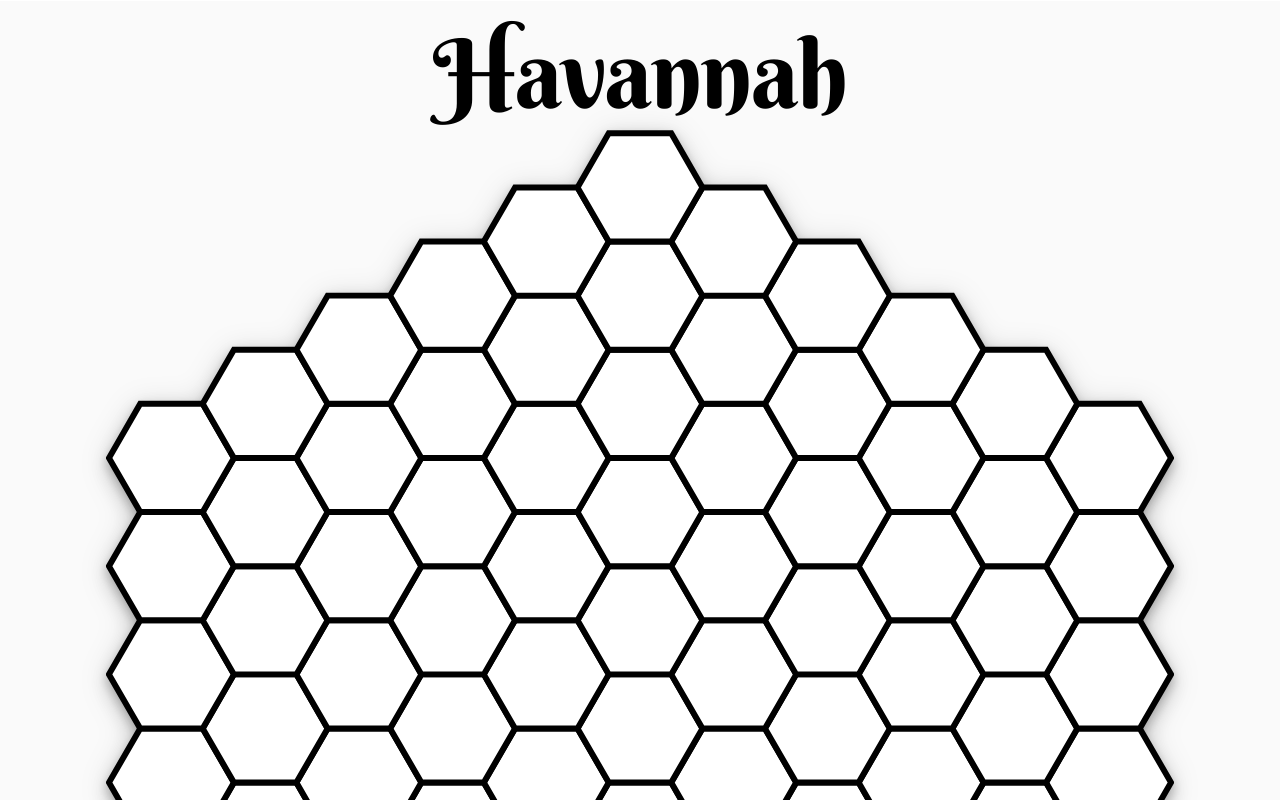
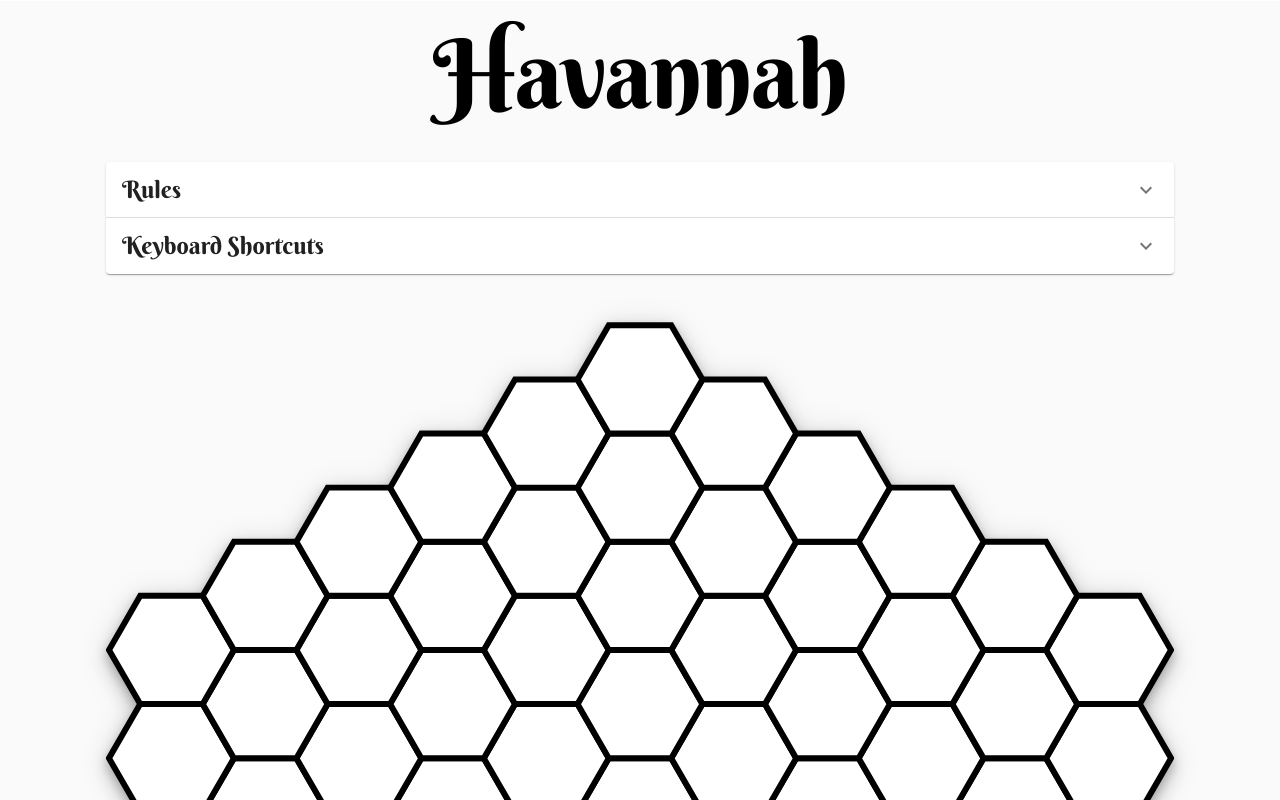
Before and after one commit to devinsm/better-havannah, a React (Create React App) app: page / in a window 1280 px wide. Shown: the top 800 px of the page. Built offline with nearby package versions, Linux system fonts and the light colour scheme.

Commit message:
Adds some expansion boxes with details

```diff
--- a/package.json
+++ b/package.json
@@ -4,6 +4,7 @@
   "private": true,
   "dependencies": {
     "@material-ui/core": "^4.9.2",
+    "@material-ui/icons": "^4.9.1",
     "@types/lodash": "^4.14.149",
     "axios": "^0.19.2",
     "lodash": "^4.17.15",
--- a/src/App.tsx
+++ b/src/App.tsx
@@ -3,6 +3,7 @@ import Board from 'components/Board';
 import { Typography } from '@material-ui/core';
 import { makeStyles, createStyles } from '@material-ui/core/styles';
 import debounce from 'lodash/debounce';
+import InformationPanels from 'components/InformationPanels';
 
 const MAX_CONTENT_WIDTH_PX = 1100;
 const CONTENT_PADDING_PX = 16;
@@ -46,6 +47,7 @@ const App: React.ComponentType = () => {
     <div className={styleClasses.root}>
       <div className={styleClasses.content}>
         <Typography variant="h1">Havannah</Typography>
+        <InformationPanels />
         <Board widthPx={boardWidthPx} />
       </div>
     </div>
--- /dev/null
+++ b/src/components/InformationPanels.tsx
@@ -0,0 +1,53 @@
+import React from 'react';
+import {
+  ExpansionPanel,
+  ExpansionPanelDetails,
+  ExpansionPanelSummary,
+  Typography
+} from '@material-ui/core';
+import { withStyles, createStyles } from '@material-ui/core/styles';
+import ExpandMoreIcon from '@material-ui/icons/ExpandMore';
+
+export interface InformationPanelsProps {
+  classes: {
+    root: string;
+  };
+}
+
+const InformationPanels: React.ComponentType<InformationPanelsProps> = ({
+  classes
+}: InformationPanelsProps) => {
+  return (
+    <div className={classes.root}>
+      <ExpansionPanel aria-controls="rules-content" id="rules-header">
+        <ExpansionPanelSummary expandIcon={<ExpandMoreIcon />}>
+          <Typography variant="h5" component="h2">
+            Rules
+          </Typography>
+        </ExpansionPanelSummary>
+        <ExpansionPanelDetails>rules go here...</ExpansionPanelDetails>
+      </ExpansionPanel>
+      <ExpansionPanel
+        aria-controls="keyboard-nav-content"
+        id="keyboard-nav-header"
+      >
+        <ExpansionPanelSummary expandIcon={<ExpandMoreIcon />}>
+          <Typography variant="h5" component="h2">
+            Keyboard Shortcuts
+          </Typography>
+        </ExpansionPanelSummary>
+        <ExpansionPanelDetails>keyboard goes here...</ExpansionPanelDetails>
+      </ExpansionPanel>
+    </div>
+  );
+};
+
+export default withStyles(theme =>
+  createStyles({
+    root: {
+      width: '100%',
+      marginBottom: theme.spacing(6),
+      marginTop: theme.spacing(4)
+    }
+  })
+)(InformationPanels);
--- a/src/index.tsx
+++ b/src/index.tsx
@@ -14,7 +14,7 @@ require('typeface-berkshire-swash');
 
 const WrappedApp: React.ComponentType = () => {
   const prefersDarkMode = useMediaQuery('(prefers-color-scheme: dark)');
-
+  const headerFontFamily = "'Berkshire Swash', cursive";
   const theme = React.useMemo(
     () =>
       responsiveFontSizes(
@@ -24,7 +24,22 @@ const WrappedApp: React.ComponentType = () => {
           },
           typography: {
             h1: {
-              fontFamily: "'Berkshire Swash', cursive"
+              fontFamily: headerFontFamily
+            },
+            h2: {
+              fontFamily: headerFontFamily
+            },
+            h3: {
+              fontFamily: headerFontFamily
+            },
+            h4: {
+              fontFamily: headerFontFamily
+            },
+            h5: {
+              fontFamily: headerFontFamily
+            },
+            h6: {
+              fontFamily: headerFontFamily
             }
           }
         })
```
Also changed, not shown: 1 other file (tests, documents, lock files or other folders).
